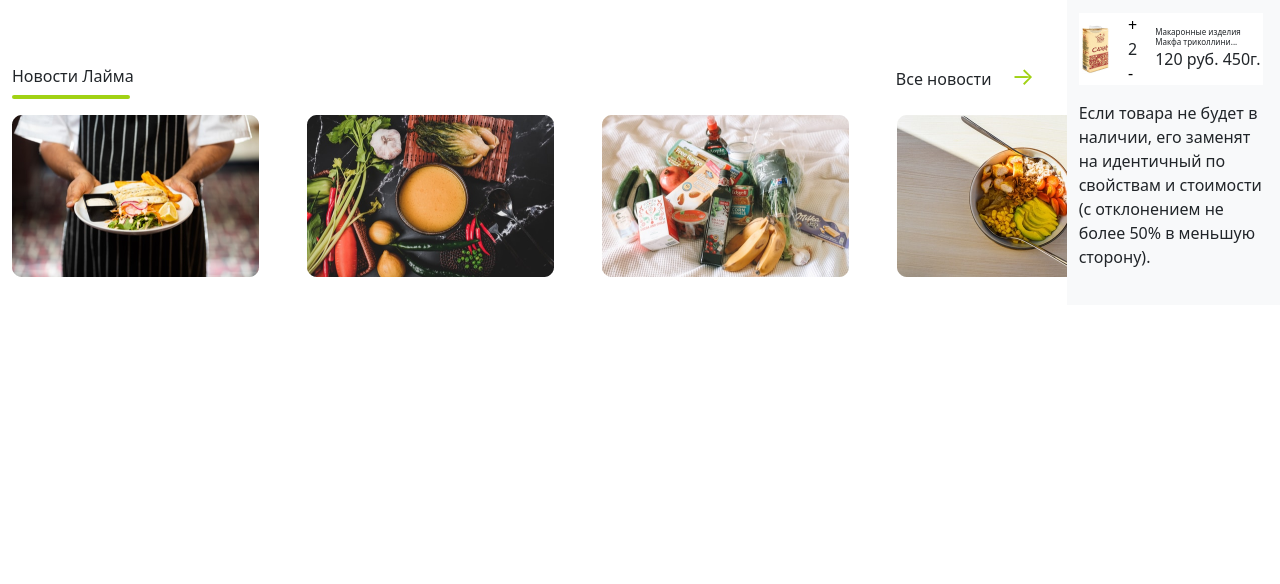
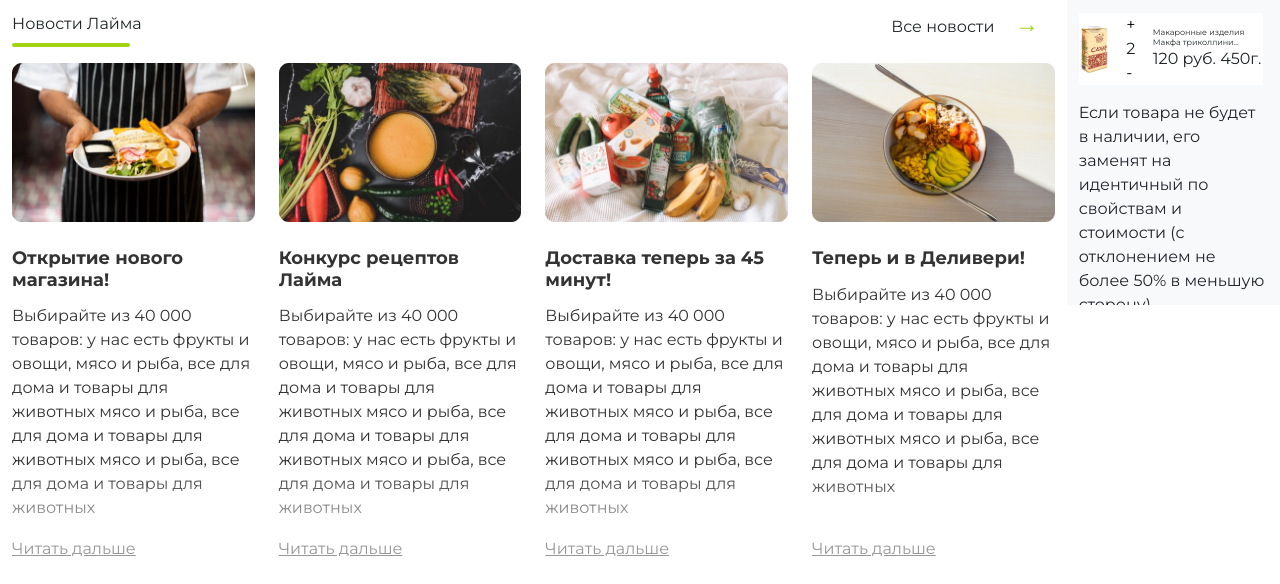
Before and after one commit to murodjon90/laym, a plain HTML site: page index.html in a window 1280 px wide. Shown: the part 699-1283 px from the top of the page. Before the commit the page ends 1157 px from the top, so only its background shows below. Drawn offline with nearby package versions, Linux system fonts and the light colour scheme.

Commit message:
new section is ready

```diff
--- a/css/style.css
+++ b/css/style.css
@@ -1,12 +1,19 @@
+@import url('https://fonts.googleapis.com/css2?family=Montserrat:wght@300;400;500;600;700&family=Roboto:ital,wght@1,400;1,500;1,700&display=swap');
+
 *{
   margin: 0;
   padding: 0;
   box-sizing: border-box;
 }
 
+body{
+  font-family: 'Montserrat', sans-serif;
+}
+
 .btn-green{
   background: #A1D214;
 }
+
 
 .icon-green{
   color: #A1D214;
@@ -127,13 +134,9 @@
 }
 .col_good{
   width: 200px;
-  height: 572px;
-
   margin-left: 55px;
 }
-.main__content{
-  margin-top: -400px;
-}
+
 .divs{
   width: 118px;
   height: 4px;
@@ -141,3 +144,43 @@
   border-radius: 10px;
   margin-top: -15px;
 }
+
+.new-hover{
+  position: relative;
+  transition: 0.2s;
+}
+
+.new-hover>h4{
+  font-size: 18px;
+  font-weight: 700;
+  color: #333333;
+  margin-top: 26px;
+  margin-bottom: 13px;
+
+}
+
+.new-text{
+  color: #333333;
+}
+
+.new-read{
+  background: linear-gradient(0deg, #FFFFFF 50%, rgba(255, 255, 255, 0) 100%);
+  height: 90px;
+  position: absolute;
+  width: 100%;
+  bottom: -25px;
+  color: #333333 !important;
+  opacity: 0.5;
+}
+
+.new-hover:hover .new-read{
+  background: none;
+  opacity: 1;
+}
+.new-hover:hover h4{
+  color: #87C04F;
+}
+
+.new-hover:hover{
+  transform: scale(1.05);
+}
--- a/index.html
+++ b/index.html
@@ -173,38 +173,54 @@
               </p>
             </div>
 
+          </div>
           <div class="main__content">
             <div class="layma d-flex justify-content-between align-items-center">
               <p>Новости Лайма</p>
               <p>
                 Все новости
                 <span class="ms-3 pe-3 icon-green fs-4">&rarr;</span>
-                  <img src="./img/" alt="">
               </p>
             </div>
             <div class="divs"></div>
-              <div class="d-flex gap-5 justify-content-between mt-3">
-                <div>
-                  <img src="./img/Rectangle 365.png" alt="">
-
+            <div class="row justify-content-between mt-3 mb-5">
+              <div class="col-3 new-hover d-flex flex-column">
+                <img src="./img/Rectangle 365.png" class="img-fluid" alt="">
+                <h4>Открытие нового магазина!</h4>
+                <p class="new-text">
+                  Выбирайте из 40 000 товаров: у нас есть фрукты и овощи, мясо и рыба, все для дома и товары для животных  мясо и рыба, все для дома и товары для животных  мясо и рыба, все для дома и товары для животных
+                </p>
+                <a href="#" class="new-read d-flex align-items-end"> Читать дальше </a>
               </div>
-                <div>
-                  <img src="./img/Rectangle 461.png" alt="">
-
+              <div class="col-3 new-hover d-flex flex-column">
+                <img src="./img/Rectangle 461.png" class="img-fluid" alt="">
+                <h4>Конкурс рецептов Лайма</h4>
+                <p class="new-text">
+                  Выбирайте из 40 000 товаров: у нас есть фрукты и овощи, мясо и рыба, все для дома и товары для животных  мясо и рыба, все для дома и товары для животных  мясо и рыба, все для дома и товары для животных
+                </p>
+                <a href="#" class="new-read d-flex align-items-end"> Читать дальше </a>
               </div>
-                <div>
-                  <img src="./img/Rectangle 462.png" alt="">
-
+              <div class="col-3 new-hover d-flex flex-column">
+                <img src="./img/Rectangle 462.png" class="img-fluid" alt="">
+                <h4>Доставка теперь за 45 минут!</h4>
+                <p class="new-text">
+                  Выбирайте из 40 000 товаров: у нас есть фрукты и овощи, мясо и рыба, все для дома и товары для животных  мясо и рыба, все для дома и товары для животных  мясо и рыба, все для дома и товары для животных
+                </p>
+                <a href="#" class="new-read d-flex align-items-end"> Читать дальше </a>
               </div>
-                <div>
-                  <img src="./img/Rectangle 463.png" alt="">
-
-                </div>
-
+              <div class="col-3 new-hover d-flex flex-column">
+                <img src="./img/Rectangle 463.png" class="img-fluid" alt="">
+                <h4>Теперь и в Деливери!</h4>
+                <p class="new-text">
+                  Выбирайте из 40 000 товаров: у нас есть фрукты и овощи, мясо и рыба, все для дома и товары для животных  мясо и рыба, все для дома и товары для животных  мясо и рыба, все для дома и товары для животных
+                </p>
+                <a href="#" class="new-read d-flex align-items-end"> Читать дальше </a>
               </div>
             </div>
           </div>
         </div>
+
+        <!-- Right sidebar starts -->
         <div class="col-xl-2  col bg-light header__right position-sticky top-0 end-0 overflow-auto">
           <div class="bakaliya">
             <p>Бакалея</p>
@@ -318,6 +334,7 @@
             </a>
           </div>
         </div>
+        <!-- Right sidebar end -->
       </div>
     </div>
 
```
Lines whose indentation alone changed are shown as unchanged.
